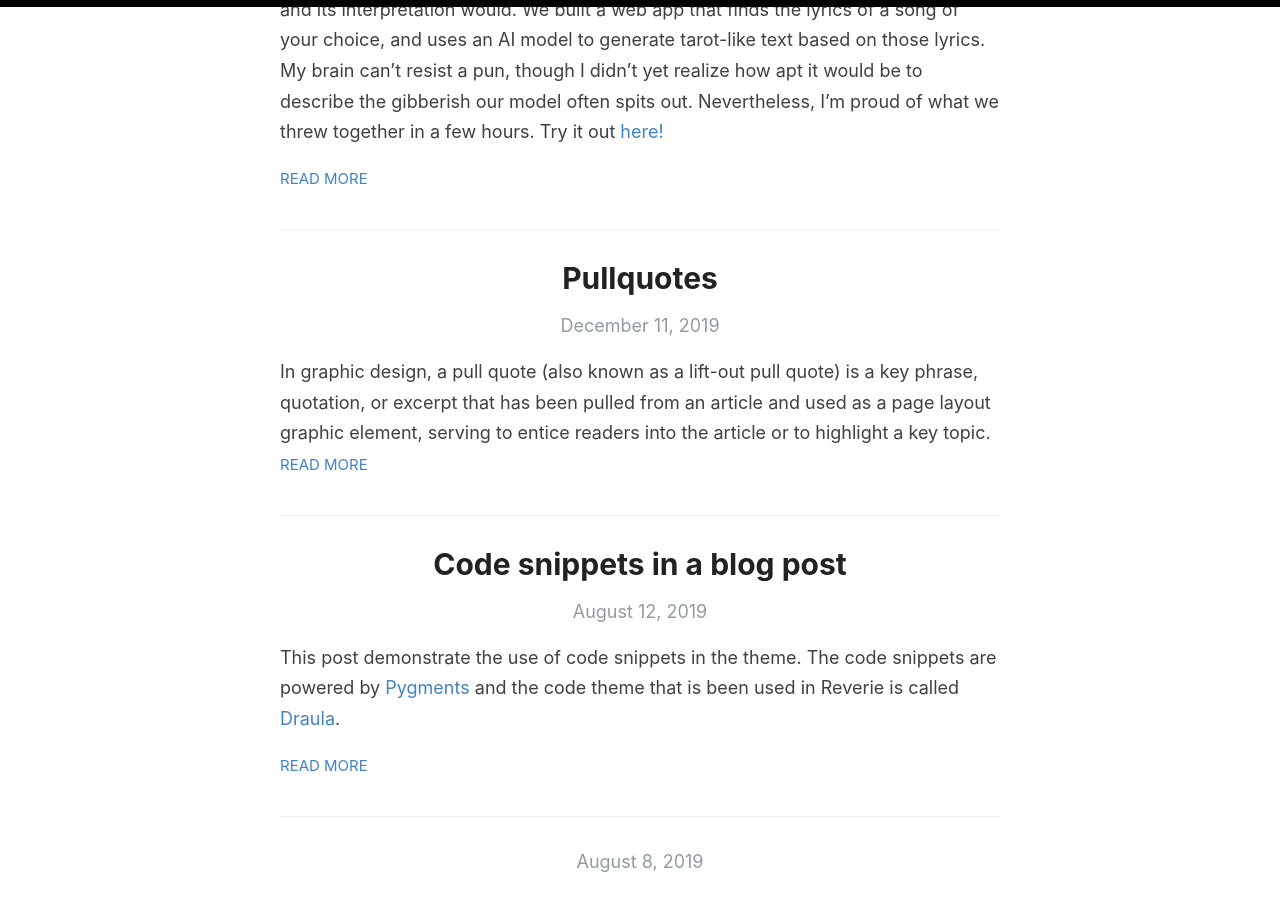
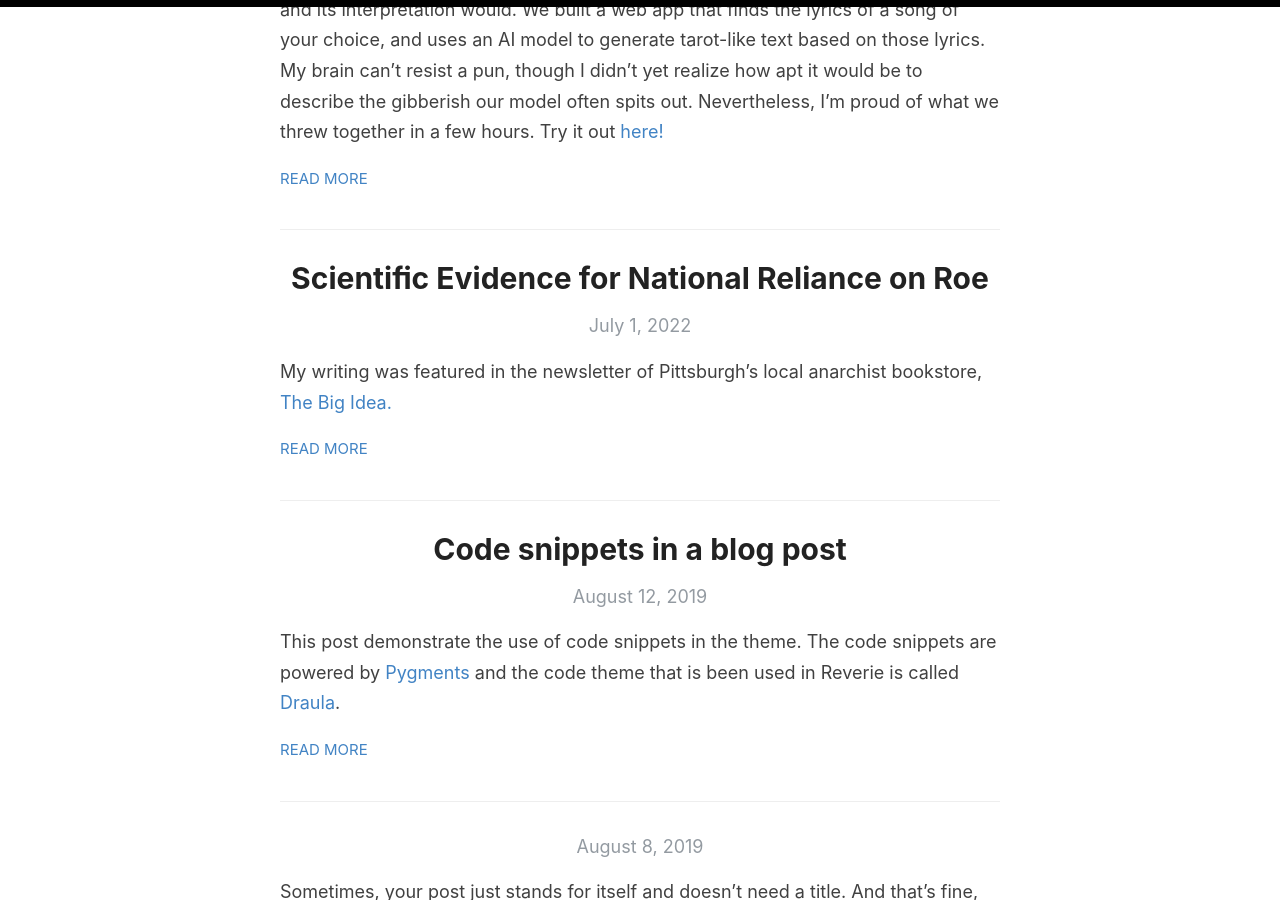
Before and after one commit to aubreythompson/aubreythompson.github.io, a Jekyll site: the page built from index.html, in a window 1280 px wide and 900 px high, scrolled down 568 px. Built offline with Jekyll 4.4.1, drawn with Linux system fonts in a browser that asks for light colours; the list of posts is cut into pages by our own code.

Commit message:
reliance on roe post

```diff
--- a/_config.yml
+++ b/_config.yml
@@ -6,7 +6,7 @@
 name: Aubrey Thompson
 
 # Name of the author
-author: Amit Merchant
+author: Aubrey Thompson
 
 # Short bio or description (displayed in the header)
 description: writer of code and other words
--- a/_posts/2019-12-11-pullquotes.md
+++ /dev/null
@@ -1,14 +0,0 @@
----
-layout: post
-title:  Pullquotes
-categories: [HTML,Code]
-excerpt: In graphic design, a pull quote (also known as a lift-out pull quote) is a key phrase, quotation, or excerpt that has been pulled from an article and used as a page layout graphic element, serving to entice readers into the article or to highlight a key topic.
----
-
-In graphic design, a pull quote (also known as a lift-out pull quote) is a key phrase, quotation, or excerpt that has been pulled from an article and used as a page layout graphic element, serving to entice readers into the article or to highlight a key topic. {% include pullquote.html quote="It is typically placed in a larger or distinctive typeface and on the same page." %} Pull quotes are often used in magazine and newspaper articles, annual reports, and brochures, as well as on the web. They can add visual interest to text-heavy pages with few images or illustrations.
-
-Placement of a pull quote on a page may be defined in a publication's or website's style guide. Such a typographic device may or may not be aligned with a column on the page. Some designers, for example, choose not to align the quote. In that case, the quotation cuts into two or more columns, as in the example shown. Because the pull quote invites the reader to read about the highlighted material, the pull quote should appear before the text it cites and, generally, fairly close to it.
-
-Pull quotes need not be a verbatim copy of the text being quoted; depending on a publication's house style, pull quotes may be abbreviated for space or paraphrased for clarity, with or without indication.
-
-A disadvantage of pull quotes as a design element is that they can disrupt the reading process of readers invested in reading the text sequentially by drawing attention to ghost fragments out of context. At the other extreme, when pull quotes are used to break up what would otherwise be a formless wall of text, pull quote can serve as visual landmarks to help the reader maintain a sense of sequence and place.
--- /dev/null
+++ b/_posts/2022-07-01-relianceonroe.md
@@ -0,0 +1,9 @@
+---
+layout: post
+title:  Scientific Evidence for National Reliance on Roe
+categories: [writing]
+---
+
+My writing was featured in the newsletter of Pittsburgh's local anarchist bookstore, [The Big Idea.](http://thebigideapgh.org/)
+
+(/newsletter.pdf)
```
